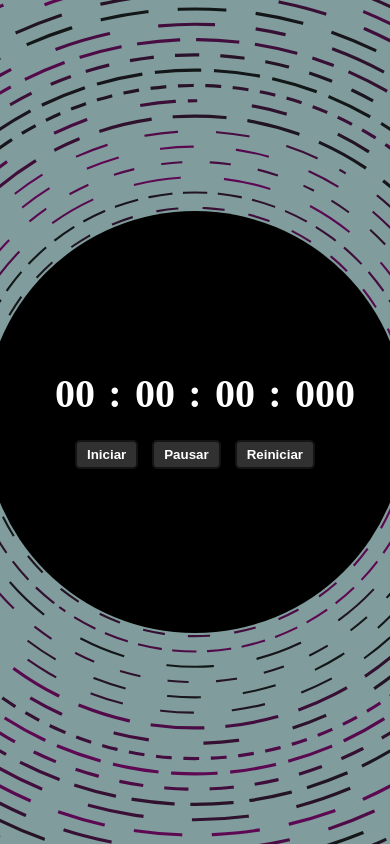
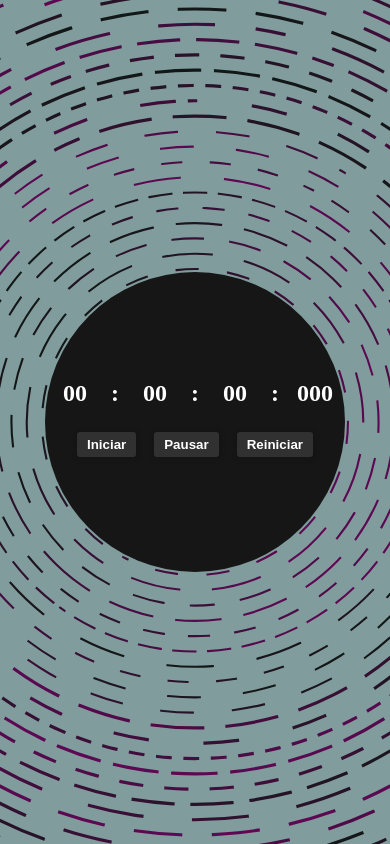
Before and after one commit to Astheum/Stopwatch, a plain HTML site: page index.html in a window 390 px wide. Drawn offline with Linux system fonts and the light colour scheme.

Commit message:
Update style.css

```diff
--- a/css/style.css
+++ b/css/style.css
@@ -1,6 +1,7 @@
-body {
+* {
+    padding: 0px;
     margin: 0px;
-    padding: 0px;
+    box-sizing: border-box;
 }
 
 .container {
@@ -9,11 +10,12 @@ body {
     place-content: center;
     background: url(../src/vvvortex.svg) center no-repeat;
     background-size: cover;
+    overflow: hidden;
 }
 
 .circle {
-    width: 80vh;
-    height: 80vh;
+    height: 600px;
+    width: 600px;
     border-radius: 50%;
     background-color: rgb(22, 22, 22);
     display: grid;
@@ -25,10 +27,7 @@ form {
     place-content: center;
     padding: 25px;
     text-align: center;
-    border-radius: 10px;
     color: white;
-    height: 80vh;
-    width: 80vw;
 }
 
 .numbers {
@@ -63,15 +62,25 @@ button:hover {
 
 @media (max-width: 700px) {
     .circle {
-        width: 50vh;
-        height: 50vh;
-        border-radius: 50%;
-        background-color: black;
-        display: grid;
-        place-content: center;
+        height: 300px;
+        width: 300px;
+
     }
 
     .numbers {
         grid-template-columns:  repeat(7, 40px);
+        font-size: 1.5rem;
     }
 }
+
+@media (max-height: 450px) {
+    .circle {
+        height: 300px;
+        width: 300px;
+    }
+
+    .numbers {
+        grid-template-columns:  repeat(7, 40px);
+        font-size: 1.5rem;
+    }
+}
```
